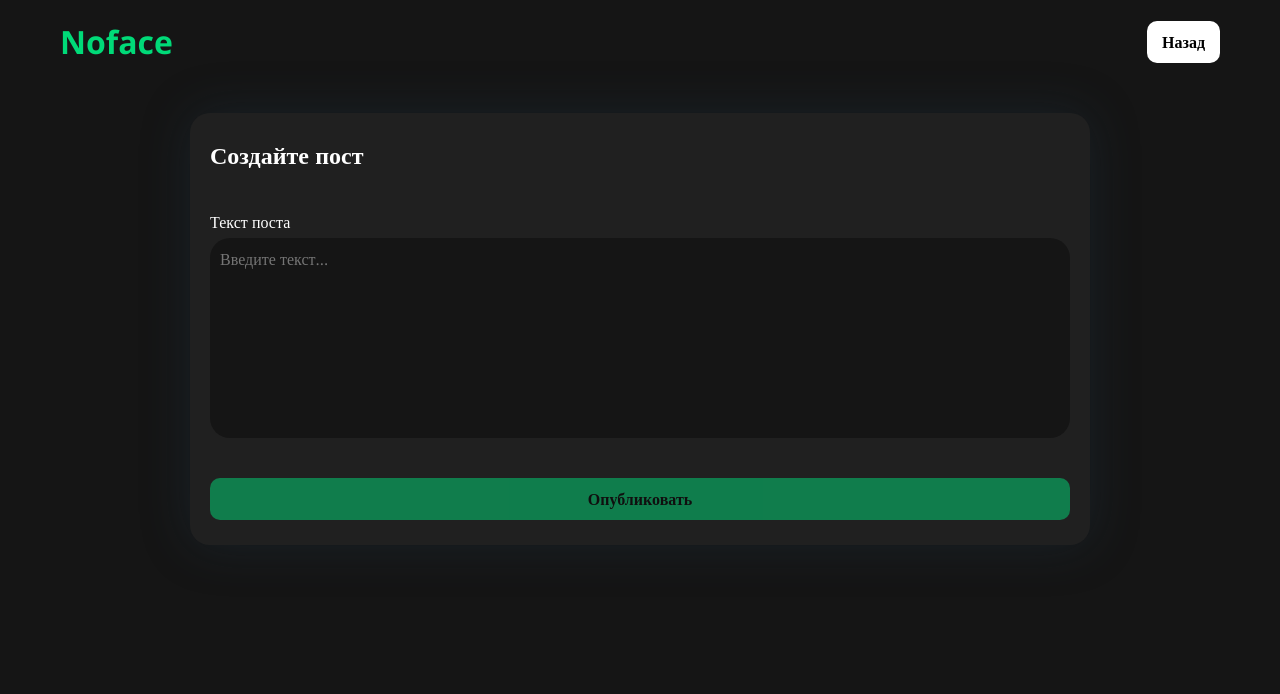
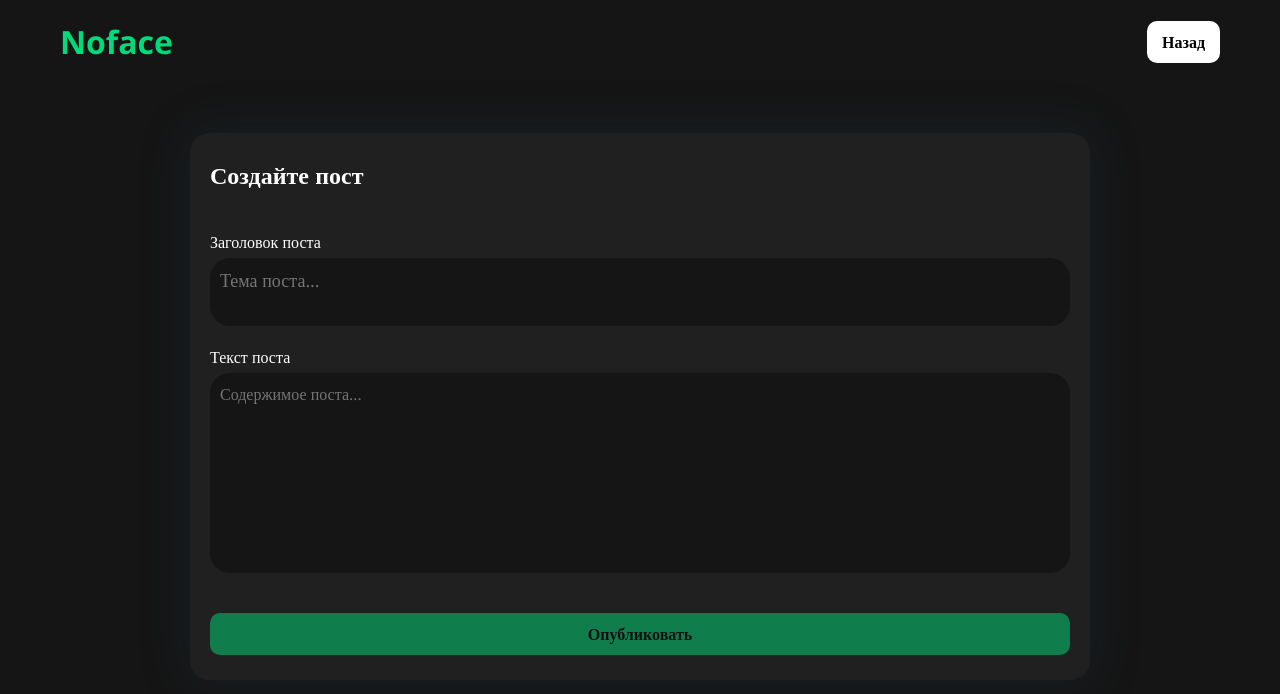
Before and after one commit to apextra-dev/noface, a PHP site: page /create-post.php in a window 1280 px wide. Shown: the top 694 px of the page. Run offline with PHP 8.4, Linux system fonts and the light colour scheme.

Commit message:
added: post topics and likes examples

```diff
--- a/create-post.php
+++ b/create-post.php
@@ -4,6 +4,7 @@
     <meta charset="UTF-8">
     <meta name="viewport" content="width=device-width, initial-scale=1.0">
     <link rel="stylesheet" href="./css/style.css">
+    <link rel="shortcut icon" href="./assets/images/favicon/favicon.svg" type="image/x-icon">
     <title>Noface - Создать пост</title>
 </head>
 <body>
@@ -16,8 +17,12 @@
             <form class="post-create-container" method="POST" action="./db/send_post.php">
                 <h2>Создайте пост</h2>
 
-                <label>Текст поста</label>
-                <textarea id="text" name="text" placeholder="Введите текст..."></textarea>
+                <label for="post-top">Заголовок поста</label>
+                <textarea class="post-top" name="post-top" id="post-top" placeholder="Тема поста..."></textarea>
+
+                <label for="text">Текст поста</label>
+                <textarea class="post-text" id="text" name="text" placeholder="Содержимое поста..."></textarea>
+
                 <button type="submit" id="publishButton" disabled>Опубликовать</button>
             </form>
         </main>
--- a/css/style.css
+++ b/css/style.css
@@ -20,6 +20,23 @@
     color: white;
 }
 
+textarea::-webkit-scrollbar {
+    width: 14px;
+}
+
+textarea::-webkit-scrollbar-track {
+    background-color: transparent;
+    margin-block: 10px;
+}
+
+textarea::-webkit-scrollbar-thumb {
+    background-color: #ffff;
+    border-radius: 10px;
+
+    border: 4px solid transparent;
+    background-clip: padding-box;
+}
+
 body, html {
     background-color: var(--background-color);
 }
@@ -34,9 +51,7 @@ header {
     justify-content: space-between;
     align-items: center;
 
-    padding-left: 20px;
-    padding-right: 20px;
-    margin-top: 20px;
+    padding: 20px;
 }
 
 header h1 {
@@ -69,8 +84,6 @@ a {
 .home-main {
     display: flex;
     justify-content: center;
-
-    margin-top: 50px;
 }
 
 .post-list {
@@ -79,7 +92,7 @@ a {
 }
 
 .post-list center h2 {
-    margin-bottom: 30px;
+    margin-bottom: 15%;
 }
 
 .post-list center {
@@ -105,9 +118,43 @@ a {
     margin-bottom: 10px;
 }
 
+.post-container h3 {
+    margin-bottom: 20px;
+}
+
 .post-container h4 {
     font-weight: 500;
 }
+
+/* .post-like-section {
+    display: flex;
+    align-items: center;
+    gap: 10px;
+}
+
+.post-like {
+    border: none;
+    background-color: transparent;
+
+    margin-top: 20px;
+}
+
+.like-icon {
+    fill: transparent;
+    stroke: #C1C1C1;
+    stroke-width: 2;
+
+    transition: all 0.2s ease;
+}
+
+.post-like:hover .like-icon {
+    opacity: 75%;
+}
+
+.post-like.liked .like-icon {
+    fill: #E53E4F;
+    stroke: #E53E4F;
+} */
 
 
 /* CREATE POST */
@@ -130,7 +177,23 @@ a {
     flex-direction: column;
 }
 
-.post-create-container textarea {
+.post-top {
+    width: 100%;
+    min-height: 50px;
+    padding: 10px;
+    resize: none;
+
+    background-color: var(--background-color);
+    border: none;
+    border-radius: 20px;
+
+    font-size: 18px;
+
+    margin-top: 5px;
+    margin-bottom: 20px;
+}
+
+.post-text {
     width: 100%;
     min-height: 200px;
     padding: 10px;
--- a/js/create-post.js
+++ b/js/create-post.js
@@ -1,10 +1,34 @@
-let inputText = document.getElementById('text')
-let publishBtn = document.getElementById('publishButton')
+let inputText = document.getElementById('text');
+let inputTopic = document.getElementById('post-top');
+
+let publishBtn = document.getElementById('publishButton');
+
+inputTopic.addEventListener(('input'), () => {
+    if(inputTopic.value.trim() === '') {
+        publishBtn.disabled = true;
+    } else {
+
+        if(inputTopic.value.trim() !== '' && inputText.value.trim() !== '') {
+            publishBtn.disabled = false;
+        }
+
+        else {
+            publishBtn.disabled = true;
+        }
+    }
+})
 
 inputText.addEventListener(('input'), () => {
     if(inputText.value.trim() === '') {
-        publishBtn.disabled = true
+        publishBtn.disabled = true;
     } else {
-        publishBtn.disabled = false
+
+        if(inputTopic.value.trim() !== '' && inputText.value.trim() !== '') {
+            publishBtn.disabled = false;
+        }
+
+        else {
+            publishBtn.disabled = true;
+        }
     }
-})
+});
--- /dev/null
+++ b/js/index.js
@@ -0,0 +1,5 @@
+// let likeBtn = document.querySelector('.post-like');
+
+// likeBtn.addEventListener('click', () => {
+//     likeBtn.classList.toggle('liked');
+// });
```
Also changed, not shown: index.php (+13 -2 lines).
